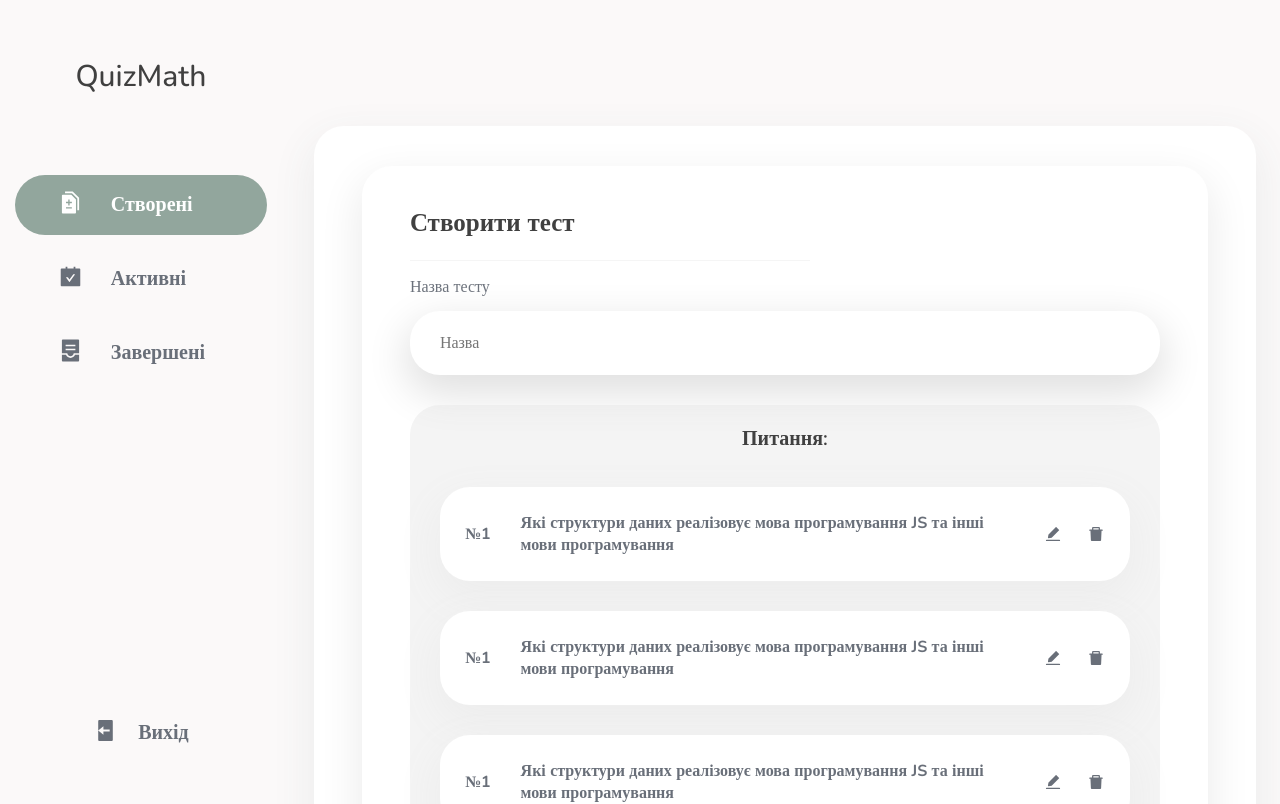
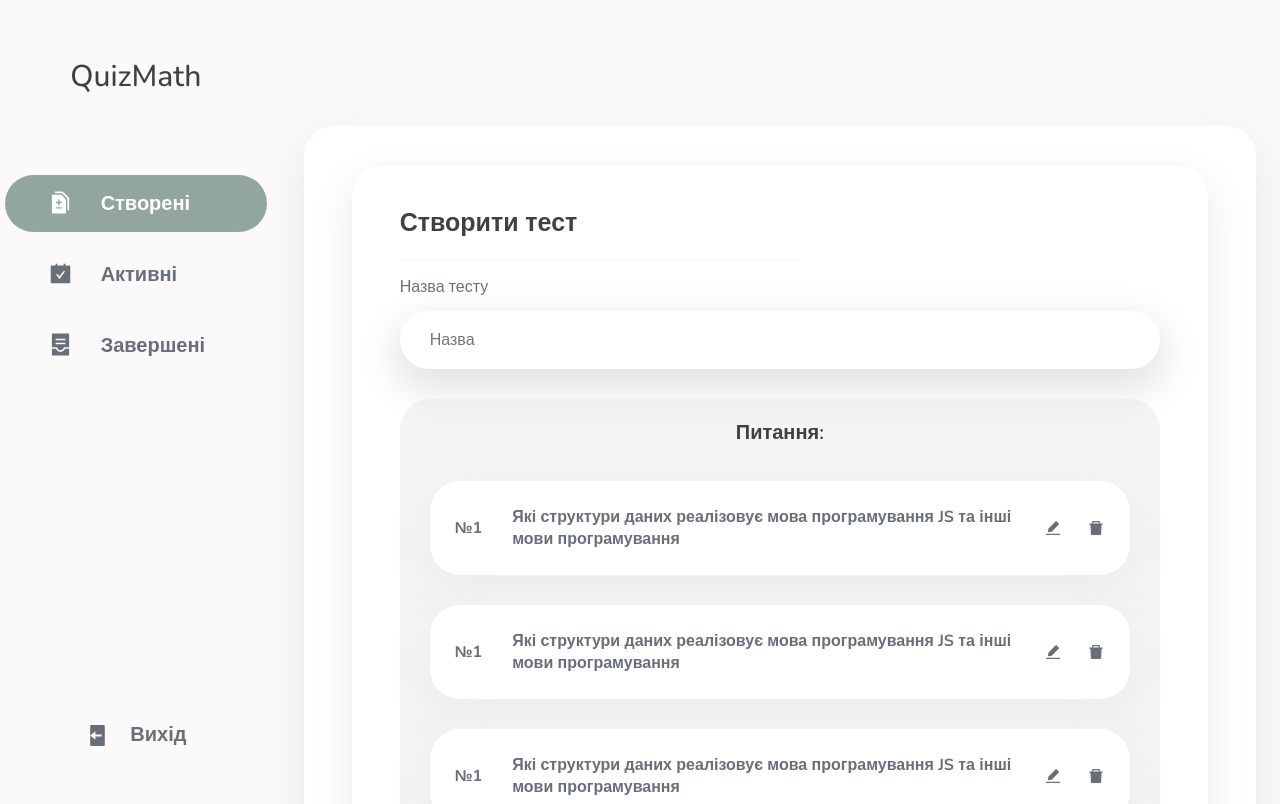
Before and after one commit to illyakomar/quiz-math, a Next.js app: page /created/add in a window 1280 px wide. Shown: the top 804 px of the page. Built offline with nearby package versions, Linux system fonts and the light colour scheme; no server answers.

Commit message:
fix: fonts

```diff
--- a/src/app/layout.tsx
+++ b/src/app/layout.tsx
@@ -1,22 +1,32 @@
-import { getServerSession } from 'next-auth';
+import { Nunito } from "next/font/google";
+import { getServerSession } from "next-auth";
 
-import AuthProvider from '@/components/AuthProvider/AuthProvider';
-import { authOptions } from './api/auth/[...nextauth]/route';
+import AuthProvider from "@/components/AuthProvider/AuthProvider";
+import { authOptions } from "./api/auth/[...nextauth]/route";
 
-import 'react-responsive-modal/styles.css';
+import "react-responsive-modal/styles.css";
 
-import './../styles/main.scss';
+import "./../styles/main.scss";
 
 export const metadata = {
-  title: 'Quiz math',
-  description: 'With love',
+  title: "Quiz math",
+  description: "With love",
 };
 
-export default async function RootLayout({ children }: { children: React.ReactNode }) {
+const nunito = Nunito({
+  subsets: ["cyrillic", "latin"],
+  display: "swap",
+});
+
+export default async function RootLayout({
+  children,
+}: {
+  children: React.ReactNode;
+}) {
   const session = await getServerSession(authOptions);
 
   return (
-    <html lang='uk-UA'>
+    <html lang="uk-UA" className={nunito.className}>
       <body>
         <AuthProvider session={session}>
           <main>{children}</main>
--- a/src/styles/abstracts/_variables.scss
+++ b/src/styles/abstracts/_variables.scss
@@ -1,13 +1,8 @@
-@import url('https://fonts.googleapis.com/css?family=Nunito:200,300,regular,500,600,700,800,900,200italic,300italic,italic,500italic,600italic,700italic,800italic,900italic');
-
 /**
  * Variables
 */
 
 /* Typography */
-
-$font__main: 'Nunito';
-$font__line-height-body: 1.5;
 
 /* Breakpoints */
 
--- a/src/styles/base/_typography.scss
+++ b/src/styles/base/_typography.scss
@@ -5,7 +5,5 @@ select,
 optgroup,
 textarea {
   color: $color__text-main;
-  font-family: $font__main;
   font-size: 1rem;
-  line-height: $font__line-height-body;
 }
```
